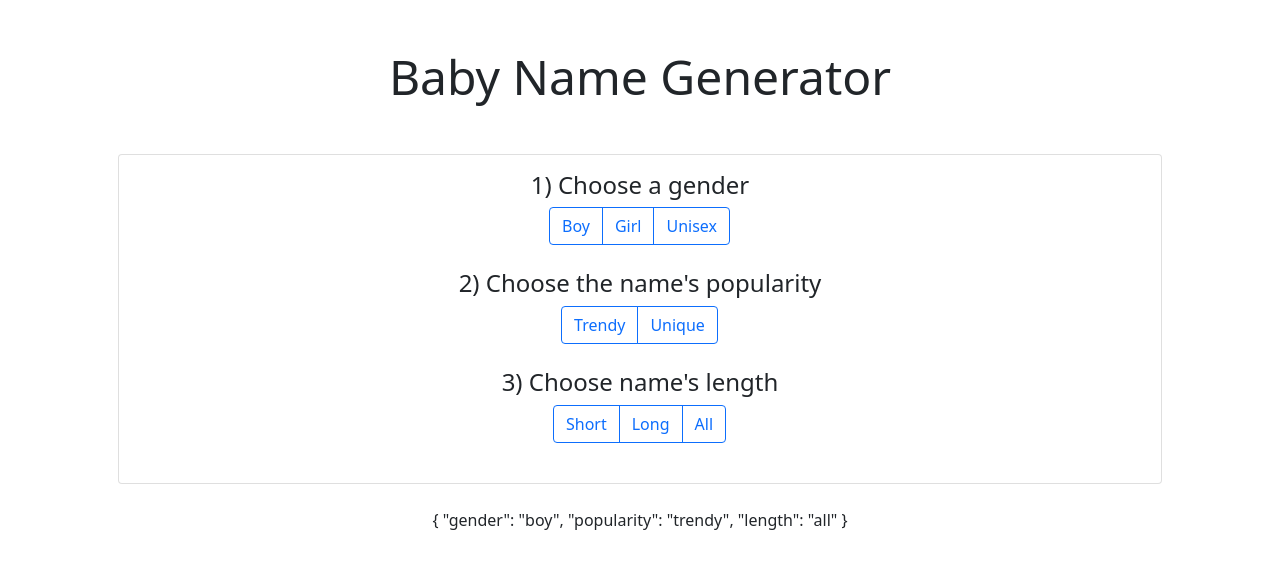
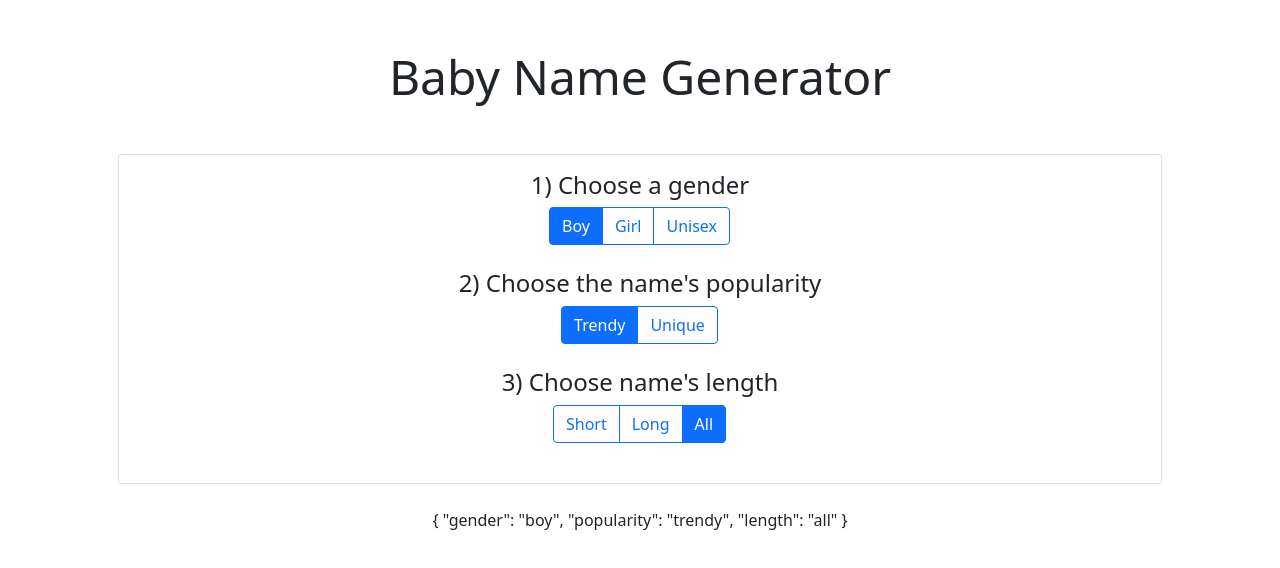
Before and after one commit to webceyhan/vite-baby-name-generator, a Vue app: page / in a window 1280 px wide. Shown: the top 568 px of the page. Built offline with nearby package versions, Linux system fonts and the light colour scheme.

Commit message:
bugfix: @checked must be :checked

```diff
--- a/src/components/Filter.vue
+++ b/src/components/Filter.vue
@@ -13,7 +13,7 @@ defineProps<{
     <div class="btn-group">
         <template v-for="(opt, i) in options" :key="i">
             <input type="radio" class="btn-check" :name="name" :id="`${name}-${i}`" autocomplete="off"
-                @change="emit('update:modelValue', opt)" @checked="modelValue === opt" :value="opt" />
+                @change="emit('update:modelValue', opt)" :checked="modelValue === opt" :value="opt" />
             <label class="btn btn-outline-primary text-capitalize" :for="`${name}-${i}`">{{ opt }}</label>
         </template>
     </div>
```
